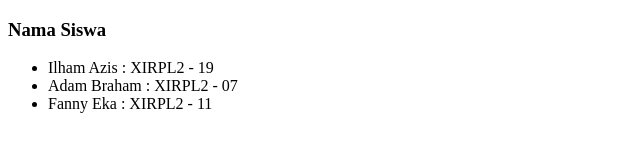
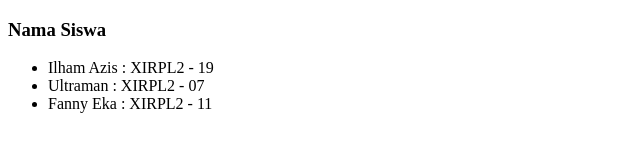
Before and after one commit to jayamukti/Jaya_XI-RPLA_17, a plain HTML site: page index.html in a window 1280 px wide. Shown: the full height of the page, 0-640 px from the left. Drawn offline with Linux system fonts and the light colour scheme.

Commit message:
Update Siswa

```diff
--- a/index.html
+++ b/index.html
@@ -22,7 +22,7 @@
 
         <li>Ilham Azis : XIRPL2 - 19</li>
 
-        <li>Adam Braham : XIRPL2 - 07</li>
+        <li>Ultraman : XIRPL2 - 07</li>
 
         <li>Fanny Eka : XIRPL2 - 11</li>
 
```
